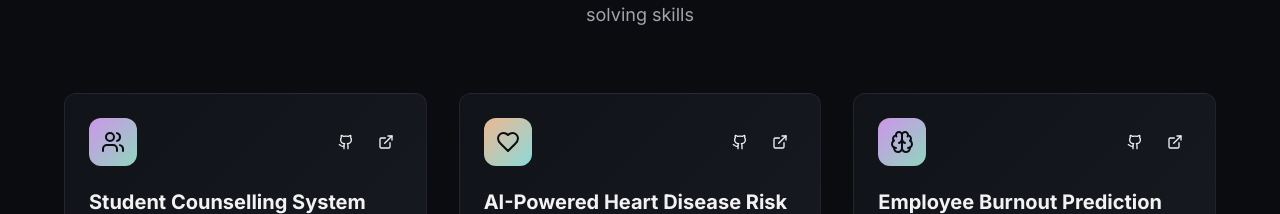
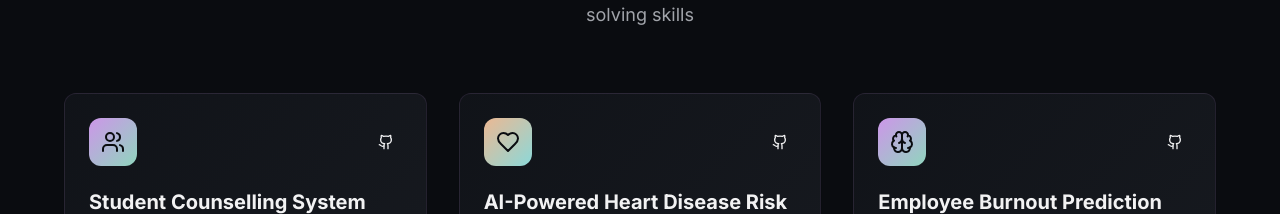
Before and after one commit to Suprajapatoju/patoju-supraja-portfolio, a React (Vite) app: page / in a window 1280 px wide. Shown: the part 3580-3794 px from the top of the page. Built offline with nearby package versions, Linux system fonts and the light colour scheme.

Commit message:
Remove GitHub emojis from projects.
The GitHub emojis in the projects section are navigating to the wrong links. Remove the emojis.

```diff
--- a/src/components/Projects.tsx
+++ b/src/components/Projects.tsx
@@ -72,16 +72,6 @@ const Projects = () => {
                           <Github className="h-4 w-4" />
                         </a>
                       </Button>
-                      <Button
-                        variant="ghost"
-                        size="sm"
-                        className="p-2 hover:bg-primary/10"
-                        asChild
-                      >
-                        <a href={project.demo} target="_blank" rel="noopener noreferrer">
-                          <ExternalLink className="h-4 w-4" />
-                        </a>
-                      </Button>
                     </div>
                   </div>
                   <h3 className="text-xl font-bold text-foreground group-hover:text-primary transition-colors">
```
